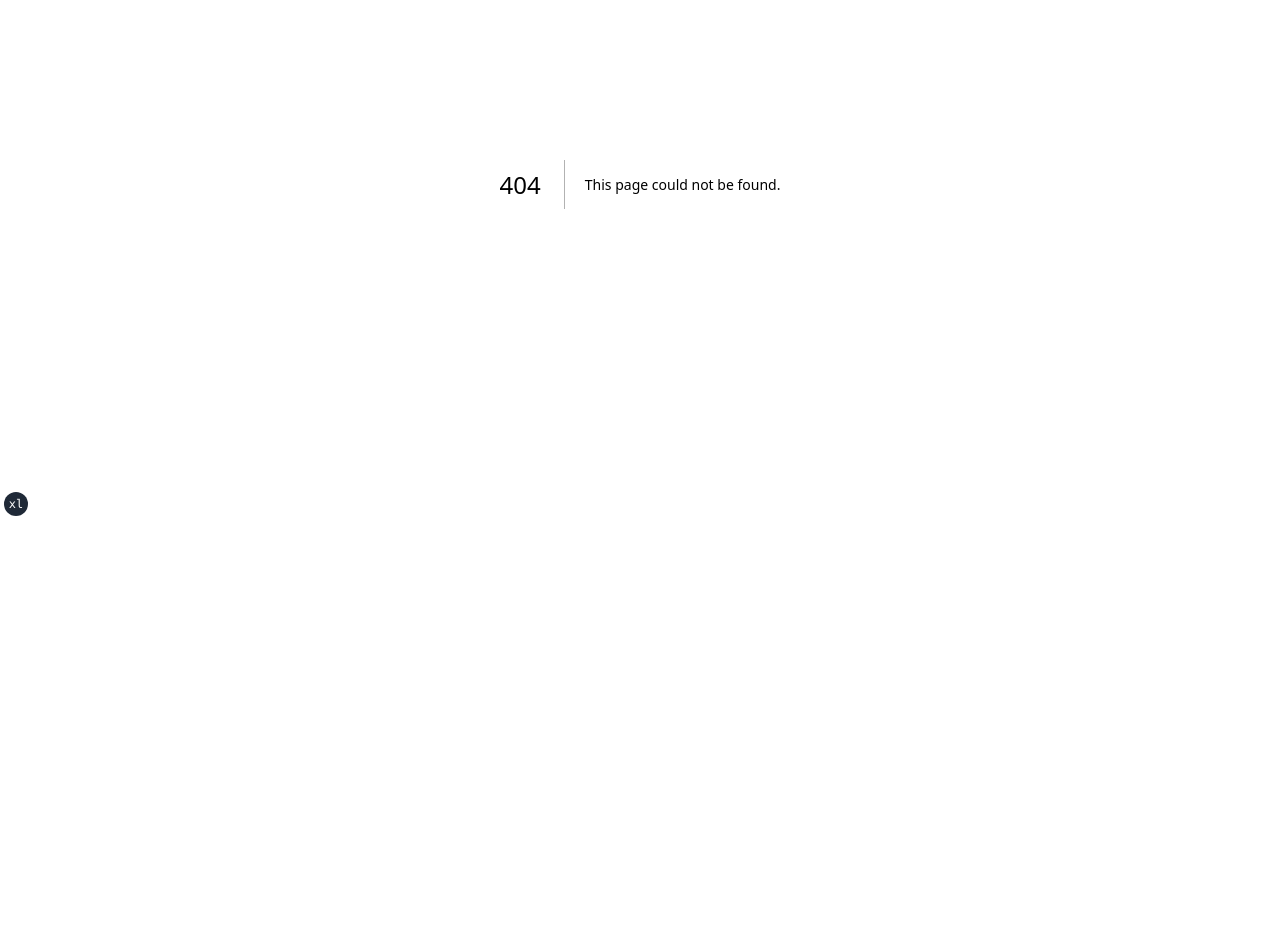
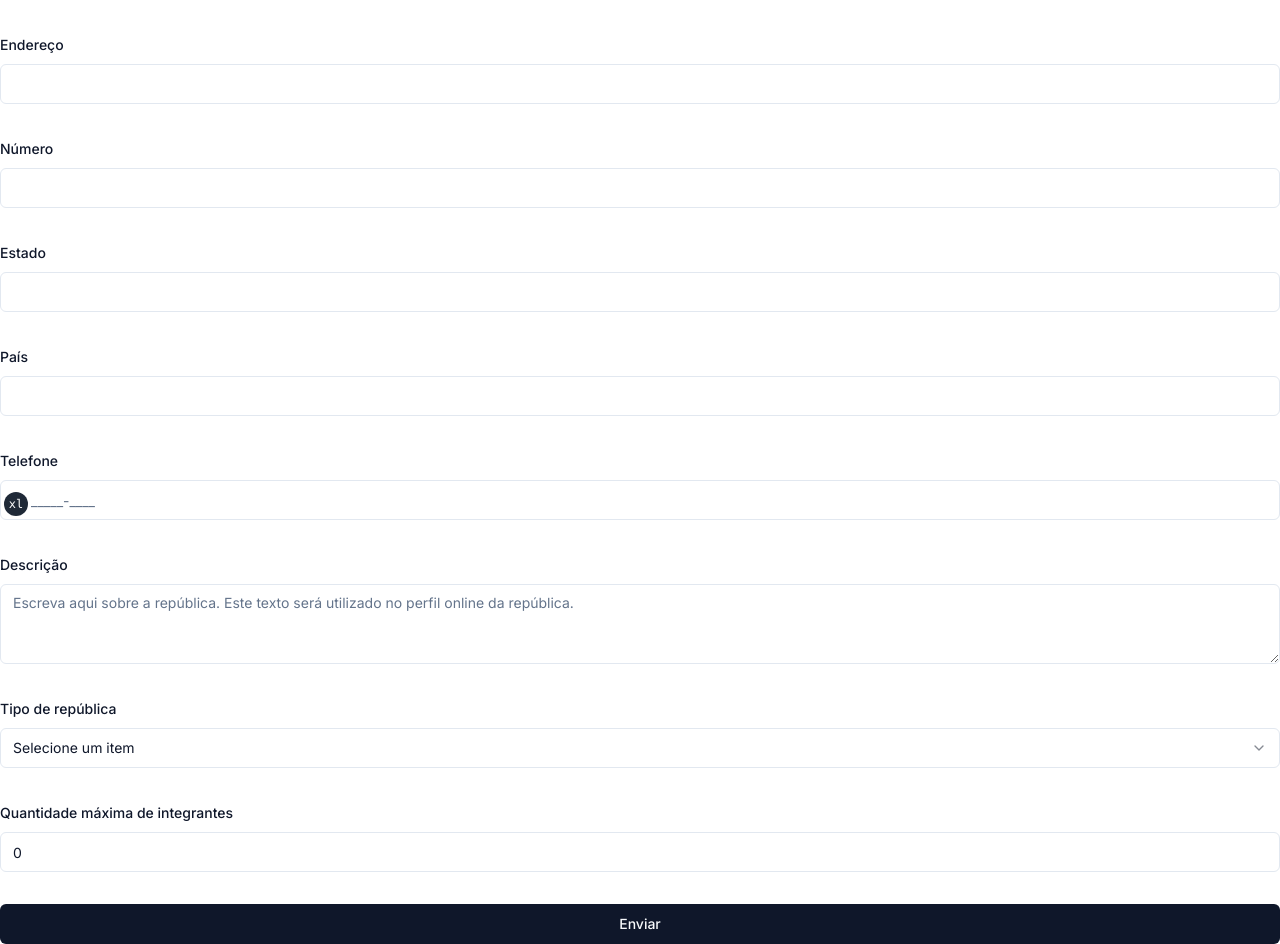
Before and after one commit to brotherhood-br/frontend, a Next.js app: page /republica/registro in a window 1280 px wide. Before the commit this address had no page. Shown: the part 280-1224 px from the top of the page. Before the commit the page ends 864 px from the top, so only its background shows below. Built offline with nearby package versions, Linux system fonts and the light colour scheme.

Commit message:
Translate routes and add brotherhood registration form

```diff
--- /dev/null
+++ b/app/republica/registro/page.tsx
@@ -0,0 +1,280 @@
+"use client"
+
+import { zodResolver } from "@hookform/resolvers/zod"
+import { useForm, useWatch } from "react-hook-form"
+import { z } from "zod"
+
+import { Avatar, AvatarFallback, AvatarImage } from "@/components/ui/avatar"
+import { Button } from "@/components/ui/button"
+import {
+  Form,
+  FormControl,
+  FormDescription,
+  FormField,
+  FormItem,
+  FormLabel,
+  FormMessage,
+} from "@/components/ui/form"
+import { Input } from "@/components/ui/input"
+import {
+  Select,
+  SelectContent,
+  SelectItem,
+  SelectTrigger,
+  SelectValue,
+} from "@/components/ui/select"
+import { Textarea } from "@/components/ui/textarea"
+
+const brotherhoodRegistrationFormSchema = z.object({
+  name: z
+    .string()
+    .min(3, {
+      message: "Nome deve ter no mínimo 3 caracteres",
+    })
+    .max(255, {
+      message: "Nome deve ter no máximo 255 caracteres",
+    }),
+  street: z.string().min(3, {
+    message: "Rua deve ter no mínimo 3 caracteres",
+  }),
+  number: z.string().min(1, {
+    message: "Número deve ter no mínimo 1 caracteres",
+  }),
+  city: z.string().min(3, {
+    message: "Cidade deve ter no mínimo 3 caracteres",
+  }),
+  state: z.string().min(2, {
+    message: "Estado deve ter no mínimo 2 caracteres",
+  }),
+  zipCode: z.string().min(8, {
+    message: "CEP deve ter no mínimo 8 caracteres",
+  }),
+  country: z.string().min(3, {
+    message: "País deve ter no mínimo 3 caracteres",
+  }),
+  phone: z
+    .string()
+    .min(3, {
+      message: "Telefone deve ter no mínimo 3 caracteres",
+    })
+    .max(255, {
+      message: "Telefone deve ter no máximo 255 caracteres",
+    }),
+  description: z.string().min(3, {
+    message: "Descrição deve ter no mínimo 3 caracteres",
+  }),
+  type: z.enum(["JUST_MEN", "JUST_WOMEN", "NO_RESTRICTIONS"]),
+  capacity: z.number().min(1, {
+    message: "Capacidade deve ser maior que 0",
+  }),
+})
+
+type BrotherhoodRegistrationFormValues = z.input<
+  typeof brotherhoodRegistrationFormSchema
+>
+
+function getInitials(name: string) {
+  const words = name.split(" ")
+  const initials = words
+    .map((word) => word.charAt(0))
+    .join("")
+    .toUpperCase()
+    .substring(0, 2)
+  return initials
+}
+
+export default function BrotherhoodRegistrationPage() {
+  const form = useForm<BrotherhoodRegistrationFormValues>({
+    defaultValues: {
+      name: "",
+      street: "",
+      number: "",
+      city: "",
+      state: "",
+      zipCode: "",
+      country: "",
+      phone: "",
+      description: "",
+      capacity: 0,
+    },
+    resolver: zodResolver(brotherhoodRegistrationFormSchema),
+  })
+
+  const onSubmit = (values: BrotherhoodRegistrationFormValues) => {
+    console.log(values)
+  }
+
+  const name = useWatch({
+    control: form.control,
+    name: "name",
+  })
+
+  return (
+    <Form {...form}>
+      {/* TODO: image/cover clickable to edit */}
+      <Avatar>
+        <AvatarImage src="https://github.com/shadcn.png" />
+        <AvatarFallback>{getInitials(name)}</AvatarFallback>
+      </Avatar>
+
+      <form onSubmit={form.handleSubmit(onSubmit)} className="space-y-8">
+        <FormField
+          control={form.control}
+          name="name"
+          render={({ field }) => (
+            <FormItem>
+              <FormLabel>Nome</FormLabel>
+              <FormControl>
+                <Input placeholder="" {...field} />
+              </FormControl>
+              <FormMessage />
+            </FormItem>
+          )}
+        />
+
+        <FormField
+          control={form.control}
+          name="zipCode"
+          render={({ field }) => (
+            <FormItem>
+              <FormLabel>CEP</FormLabel>
+              <FormControl>
+                {/* TODO: autocomplete other fields with Via CEP API */}
+                <Input placeholder="" {...field} />
+              </FormControl>
+              <FormDescription></FormDescription>
+              <FormMessage />
+            </FormItem>
+          )}
+        />
+        <FormField
+          control={form.control}
+          name="street"
+          render={({ field }) => (
+            <FormItem>
+              <FormLabel>Endereço</FormLabel>
+              <FormControl>
+                <Input placeholder="" {...field} />
+              </FormControl>
+              <FormDescription></FormDescription>
+              <FormMessage />
+            </FormItem>
+          )}
+        />
+        <FormField
+          control={form.control}
+          name="number"
+          render={({ field }) => (
+            <FormItem>
+              <FormLabel>Número</FormLabel>
+              <FormControl>
+                <Input placeholder="" {...field} />
+              </FormControl>
+              <FormDescription></FormDescription>
+              <FormMessage />
+            </FormItem>
+          )}
+        />
+        <FormField
+          control={form.control}
+          name="state"
+          render={({ field }) => (
+            <FormItem>
+              <FormLabel>Estado</FormLabel>
+              <FormControl>
+                <Input placeholder="" {...field} />
+              </FormControl>
+              <FormDescription></FormDescription>
+              <FormMessage />
+            </FormItem>
+          )}
+        />
+        <FormField
+          control={form.control}
+          name="country"
+          render={({ field }) => (
+            <FormItem>
+              <FormLabel>País</FormLabel>
+              <FormControl>
+                <Input placeholder="" {...field} />
+              </FormControl>
+              <FormDescription></FormDescription>
+              <FormMessage />
+            </FormItem>
+          )}
+        />
+
+        <FormField
+          control={form.control}
+          name="phone"
+          render={({ field }) => (
+            <FormItem>
+              <FormLabel>Telefone</FormLabel>
+              <FormControl>
+                {/* TODO: use a library to handle patterns */}
+                {/* https://s-yadav.github.io/react-number-format/docs/pattern_format */}
+                <Input placeholder="( ) _____-____" {...field} />
+              </FormControl>
+              <FormMessage />
+            </FormItem>
+          )}
+        />
+        <FormField
+          control={form.control}
+          name="description"
+          render={({ field }) => (
+            <FormItem>
+              <FormLabel>Descrição</FormLabel>
+              <FormControl>
+                <Textarea
+                  placeholder="Escreva aqui sobre a república. Este texto será utilizado no perfil online da república."
+                  {...field}
+                />
+              </FormControl>
+              <FormMessage />
+            </FormItem>
+          )}
+        />
+        <FormField
+          control={form.control}
+          name="type"
+          render={({ field }) => (
+            <FormItem>
+              <FormLabel>Tipo de república</FormLabel>
+              <Select onValueChange={field.onChange} defaultValue={field.value}>
+                <FormControl>
+                  <SelectTrigger>
+                    <SelectValue placeholder="Selecione um item" />
+                  </SelectTrigger>
+                </FormControl>
+                <SelectContent>
+                  <SelectItem value="JUST_MEN">Masculina</SelectItem>
+                  <SelectItem value="JUST_WOMEN">Feminina</SelectItem>
+                  <SelectItem value="NO_RESTRICTION">Mista</SelectItem>
+                </SelectContent>
+              </Select>
+              <FormMessage />
+            </FormItem>
+          )}
+        />
+        <FormField
+          control={form.control}
+          name="capacity"
+          render={({ field }) => (
+            <FormItem>
+              <FormLabel>Quantidade máxima de integrantes</FormLabel>
+              <FormControl>
+                <Input {...field} />
+              </FormControl>
+              <FormMessage />
+            </FormItem>
+          )}
+        />
+
+        <Button className="mt-auto w-full" type="submit">
+          Enviar
+        </Button>
+      </form>
+    </Form>
+  )
+}
```
Also changed, not shown: app/login/page.tsx (renamed from app/user/login/page.tsx), app/republica/perfil/page.tsx (renamed from app/profile/page.tsx), app/usuario/registro/page.tsx (renamed from app/user/registration/page.tsx).
